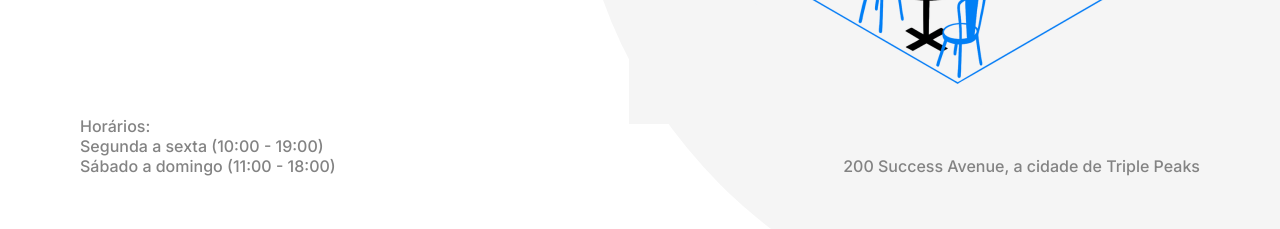
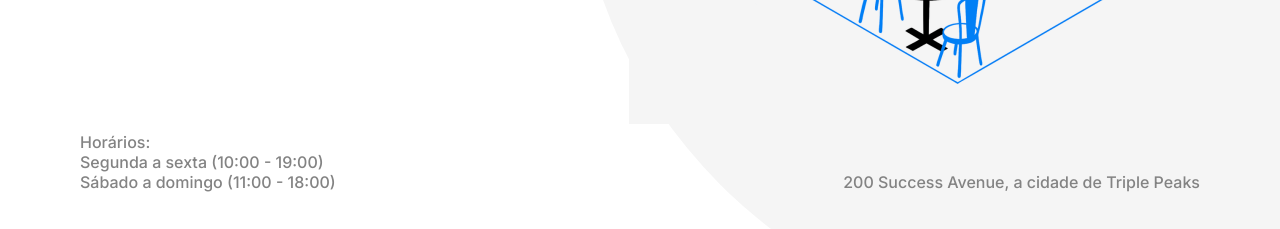
Before and after one commit to viicardoso/web_project_coffeeshop, a plain HTML site: page index.html in a window 1280 px wide. Shown: the part 568-797 px from the top of the page. Drawn offline with Linux system fonts and the light colour scheme.

Commit message:
correçoes pt2

```diff
--- a/index.html
+++ b/index.html
@@ -27,9 +27,9 @@
             alt="logo café"
           />
           <ul class="nav__links">
-            <li><a href="#Recipes" class="nav__link">Receitas</a></li>
+            <li><a href="#recipes" class="nav__link">Receitas</a></li>
             <li>
-              <a href="#Reservation" class="nav__link">Reservar uma mesa</a>
+              <a href="#reservation" class="nav__link">Reservar uma mesa</a>
             </li>
             <li><a href="#footer" class="nav__link">Contatos</a></li>
           </ul>
@@ -52,31 +52,50 @@
           />
         </div>
         <div class="header__footer">
-            <ul class="header__list">
-              <li class="header__list-item">Horários:</li>
-              <li class="header__list-item">Segunda a sexta (10:00 - 19:00)</li>
-              <li class="header__list-item">Sábado a domingo (11:00 - 18:00)</li>
-            </ul>
-            <p class="header__paragraph">200 Success Avenue, a cidade de Triple Peaks</p>
+          <div class="header__hours">
+            <p class="header__paragraph">Horários:</p>
+            <p class="header__paragraph">Segunda a sexta (10:00 - 19:00)</p>
+            <p class="header__paragraph">Sábado a domingo (11:00 - 18:00)</p>
           </div>
+          <p class="header__paragraph">
+            200 Success Avenue, a cidade de Triple Peaks
+          </p>
         </div>
       </header>
       <main class="content">
-        <section class="recipes">
+        <section class="recipes" id="recipes">
           <h2 class="recipes__title">Receitas</h2>
-          <p class="recipes__subtitle">Confira algumas receitas que coletamos para seu lanchinho caseiro:</p>
+          <p class="recipes__subtitle">
+            Confira algumas receitas que coletamos para seu lanchinho caseiro:
+          </p>
           <ul class="recipes__videos">
             <li class="recipes__video-item">
-              <iframe class="recipes__iframe" src="https://www.youtube.com/embed/j6VlT_jUVPc?si=JsIRAijkNiBEUlsl" title="YouTube video player" allow="accelerometer; autoplay; clipboard-write; encrypted-media; gyroscope; picture-in-picture; web-share" referrerpolicy="strict-origin-when-cross-origin" allowfullscreen></iframe>
+              <iframe
+                class="recipes__iframe"
+                src="https://www.youtube.com/embed/j6VlT_jUVPc?si=JsIRAijkNiBEUlsl"
+                title="YouTube video player"
+                allow="accelerometer; autoplay; clipboard-write; encrypted-media; gyroscope; picture-in-picture; web-share"
+                referrerpolicy="strict-origin-when-cross-origin"
+                allowfullscreen
+              ></iframe>
               <p class="recipes__video-caption">Receita Aeropress ~5 min</p>
             </li>
             <li class="recipes__video-item">
-              <iframe class="recipes__iframe" src="https://www.youtube.com/embed/st571DYYTR8?si=xlBMDPyWne7ULGhs" title="YouTube video player" allow="accelerometer; autoplay; clipboard-write; encrypted-media; gyroscope; picture-in-picture; web-share" referrerpolicy="strict-origin-when-cross-origin" allowfullscreen></iframe>
-              <p class="recipes__video-caption">Receita de Prensa Francesa ~15 min</p>
+              <iframe
+                class="recipes__iframe"
+                src="https://www.youtube.com/embed/st571DYYTR8?si=xlBMDPyWne7ULGhs"
+                title="YouTube video player"
+                allow="accelerometer; autoplay; clipboard-write; encrypted-media; gyroscope; picture-in-picture; web-share"
+                referrerpolicy="strict-origin-when-cross-origin"
+                allowfullscreen
+              ></iframe>
+              <p class="recipes__video-caption">
+                Receita de Prensa Francesa ~15 min
+              </p>
             </li>
           </ul>
         </section>
-        <section class="reservation"></section>
+        <section class="reservation" id="reservation"></section>
       </main>
       <footer class="footer"></footer>
     </div>
--- a/pages/index.css
+++ b/pages/index.css
@@ -101,14 +101,13 @@
   color: #838383;
   z-index: 1;
   align-items: flex-end;
-}
-
-.header__list {
   padding: 0;
 }
 
-.header__list-item {
-  list-style-type: none;
+.header__paragraph {
+  font-weight: 500;
+  color: #838383;
+  margin: 0;
 }
 
 .recipes {
```
